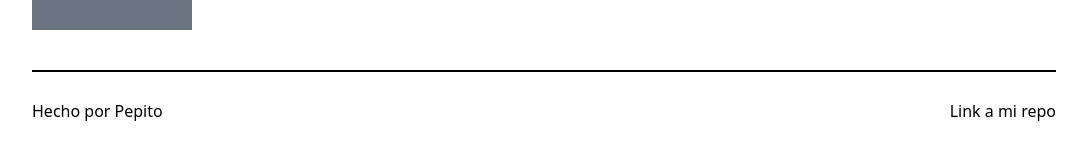
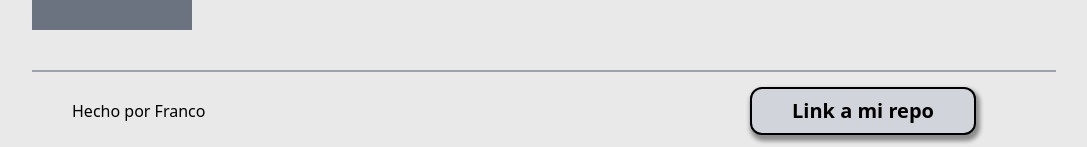
Before and after one commit to FrancoOrtiz/fullstack-challenge, a React (Create React App) app: page / in a window 1280 px wide. Shown: the part 786-933 px from the top of the page, without its empty margins (96-1183 px from the left). Built offline with nearby package versions, Linux system fonts and the light colour scheme.

Commit message:
Changing text content

```diff
--- a/src/components/Footer.js
+++ b/src/components/Footer.js
@@ -2,9 +2,9 @@ import React from 'react'
 
 export const Footer = () => {
   return (
-    <footer className="w-4/5 m-auto flex justify-between mt-10 border-t-2 border-black items-center h-20">
-        <p>Hecho por Pepito</p>
-        <a>Link a mi repo</a>
+    <footer className="w-4/5 m-auto flex justify-between mt-10 border-t-2 border-gray-400 items-center h-20 pl-10 pr-20">
+        <p>Hecho por Franco</p>
+        <a href="https://github.com/FrancoOrtiz/" target="blank" className="w-1/4 py-2 shadow-button text-center text-xl rounded-xl bg-gray-300 font-bold border-black border-2">Link a mi repo</a>
     </footer>
   )
 }
--- a/src/index.css
+++ b/src/index.css
@@ -1,2 +1,3 @@
 body {
+    background-color: rgb(233, 233, 233);
 }
```
